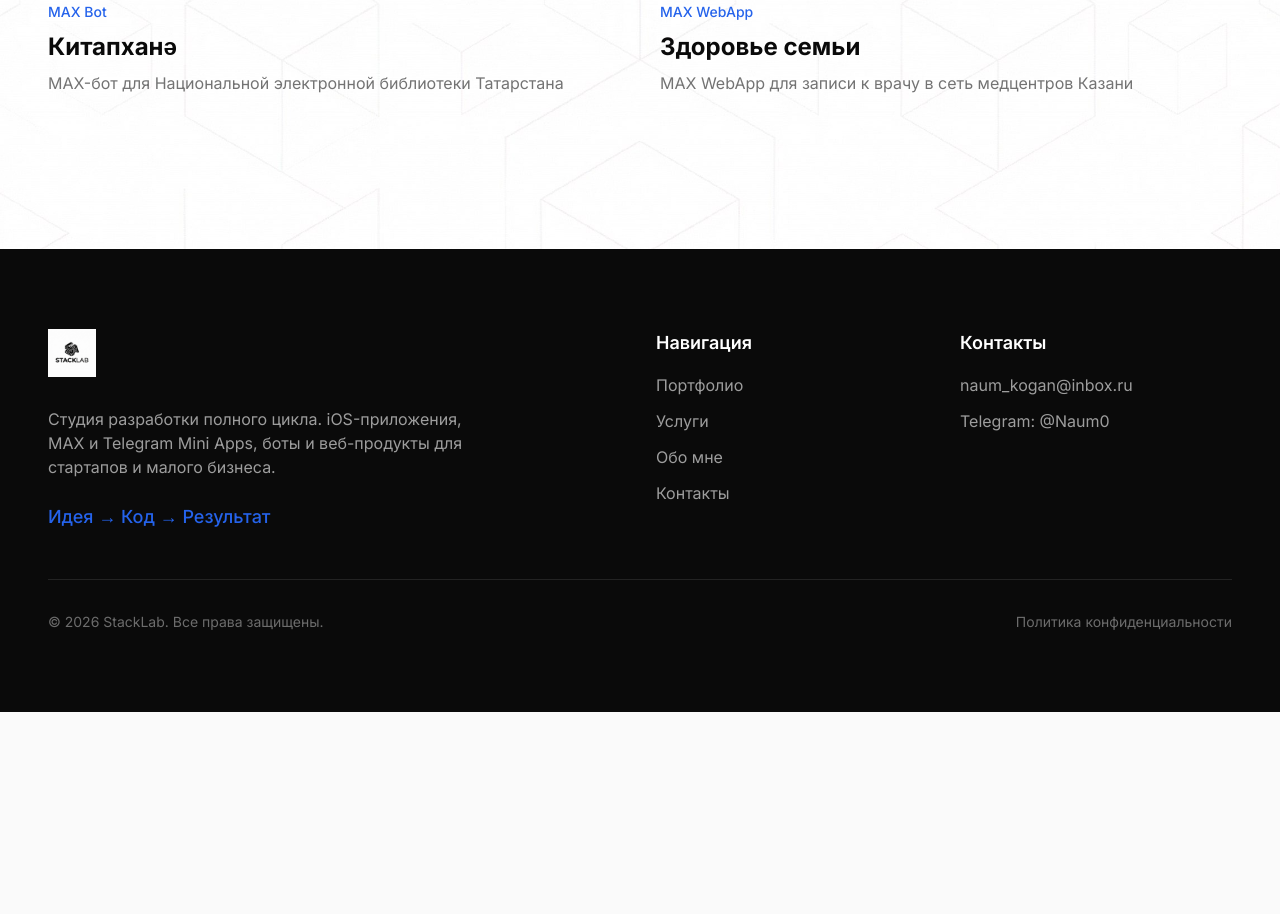
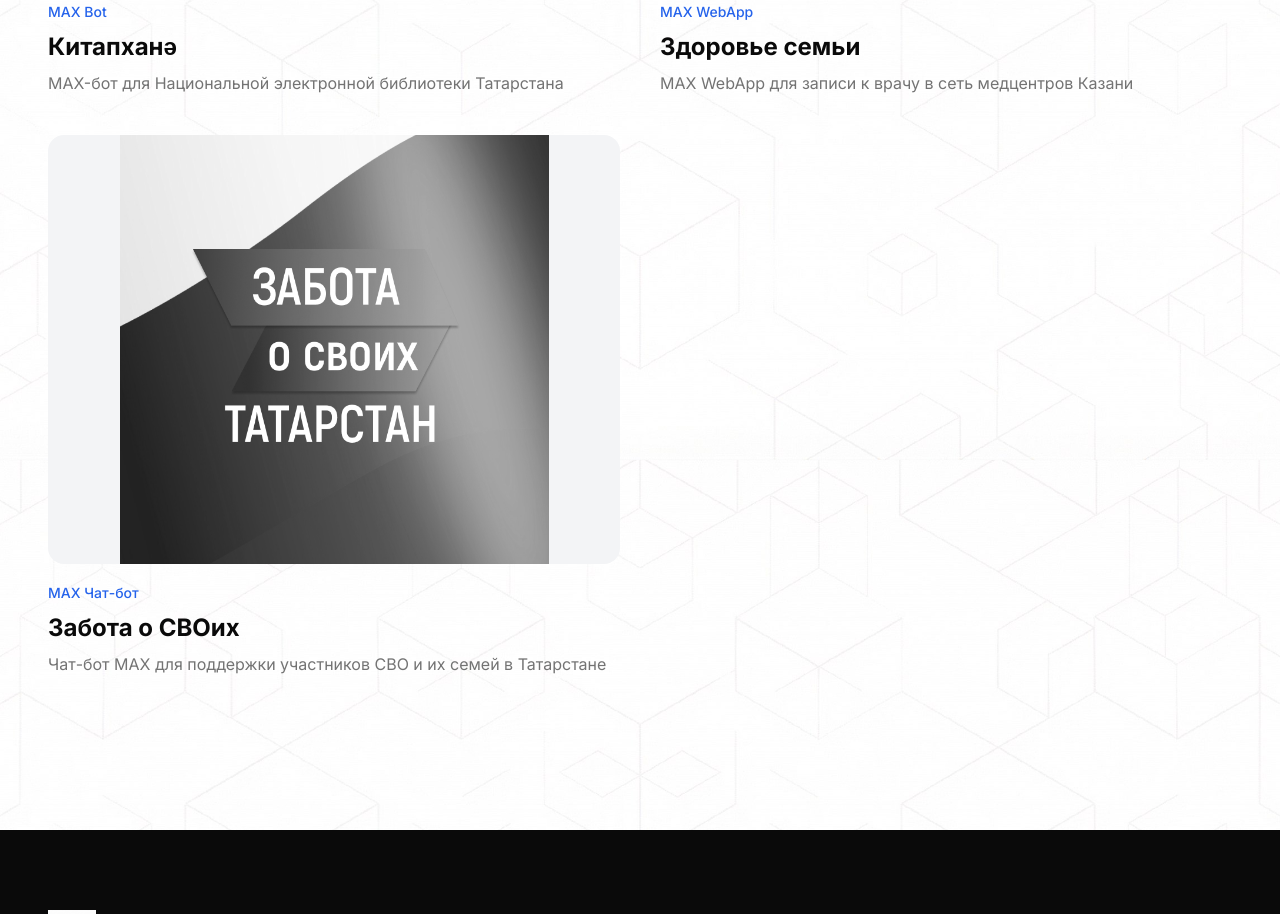
Before and after one commit to Camelot770/my_portfolio, a Next.js app: page /portfolio in a window 1280 px wide. Shown: the part 1940-2854 px from the top of the page. Before the commit the page ends 2652 px from the top, so only its background shows below. Built offline with nearby package versions, Linux system fonts and the light colour scheme.

Commit message:
Add Zabota o SVOih project — MAX chatbot for veteran support

```diff
--- a/src/data/projects.ts
+++ b/src/data/projects.ts
@@ -148,6 +148,27 @@ export const projects: Project[] = [
     technologies: ['TypeScript', 'React', 'Zustand', 'Python', 'FastAPI', '1С МИС', 'MAX WebApp API'],
     featured: true,
   },
+  {
+    id: '7',
+    slug: 'zabota-o-svoih',
+    title: 'Забота о СВОих',
+    category: 'max',
+    categoryLabel: 'MAX Чат-бот',
+    shortDescription: 'Чат-бот MAX для поддержки участников СВО и их семей в Татарстане',
+    fullDescription: 'Республиканский проект «Забота о СВОих» — государственная инициатива, объединяющая все меры поддержки участников СВО, ветеранов и их семей в одном месте. Многоуровневая навигация по разделам: выплаты, льготы, медицинская, юридическая и психологическая помощь, образование, трудоустройство, санаторно-курортное лечение. Бот зарегистрирован с официальным кастомным юзернеймом через организацию.',
+    client: 'АНО «Диалог Регионы», Республика Татарстан',
+    year: '2025',
+    challenge: 'Перенести инфраструктуру существующего Telegram-бота на платформу MAX, восполнить недостающие разделы и запустить бота с официальным юзернеймом под эгидой организации.',
+    solution: 'Разработали чат-бота под API мессенджера MAX с нуля. Выстроили многоуровневую навигацию по разделам — выплаты, льготы, медицинская, юридическая и психологическая помощь, образование, трудоустройство, санаторно-курортное лечение. Дополнили контент, которого не хватало в оригинале, и зарегистрировали бота с кастомным юзернеймом через организацию.',
+    result: 'Государственный сервис поддержки участников СВО теперь живёт в главном российском мессенджере. Тысячи семей получили простой и быстрый доступ к информации, которая им действительно нужна.',
+    images: {
+      preview: '/images/ZabotaOSvoih.jpg',
+      hero: '/images/ZabotaOSvoih.jpg',
+      gallery: [],
+    },
+    technologies: ['JavaScript', 'Node.js', 'MAX Bot API', 'Python'],
+    featured: true,
+  },
 ];
 
 export const getProjectBySlug = (slug: string): Project | undefined => {
```
Also changed, not shown: public/images/ZabotaOSvoih.jpg (added).
